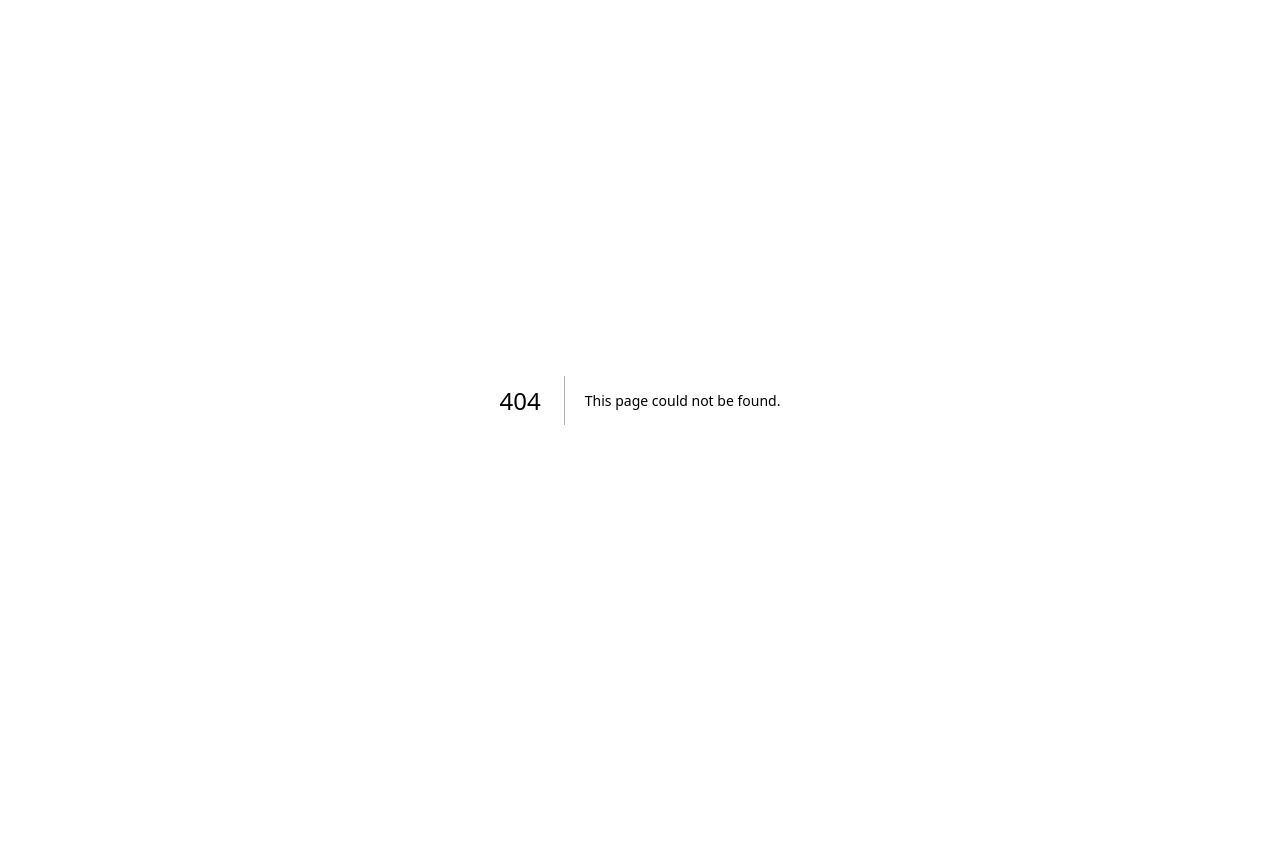
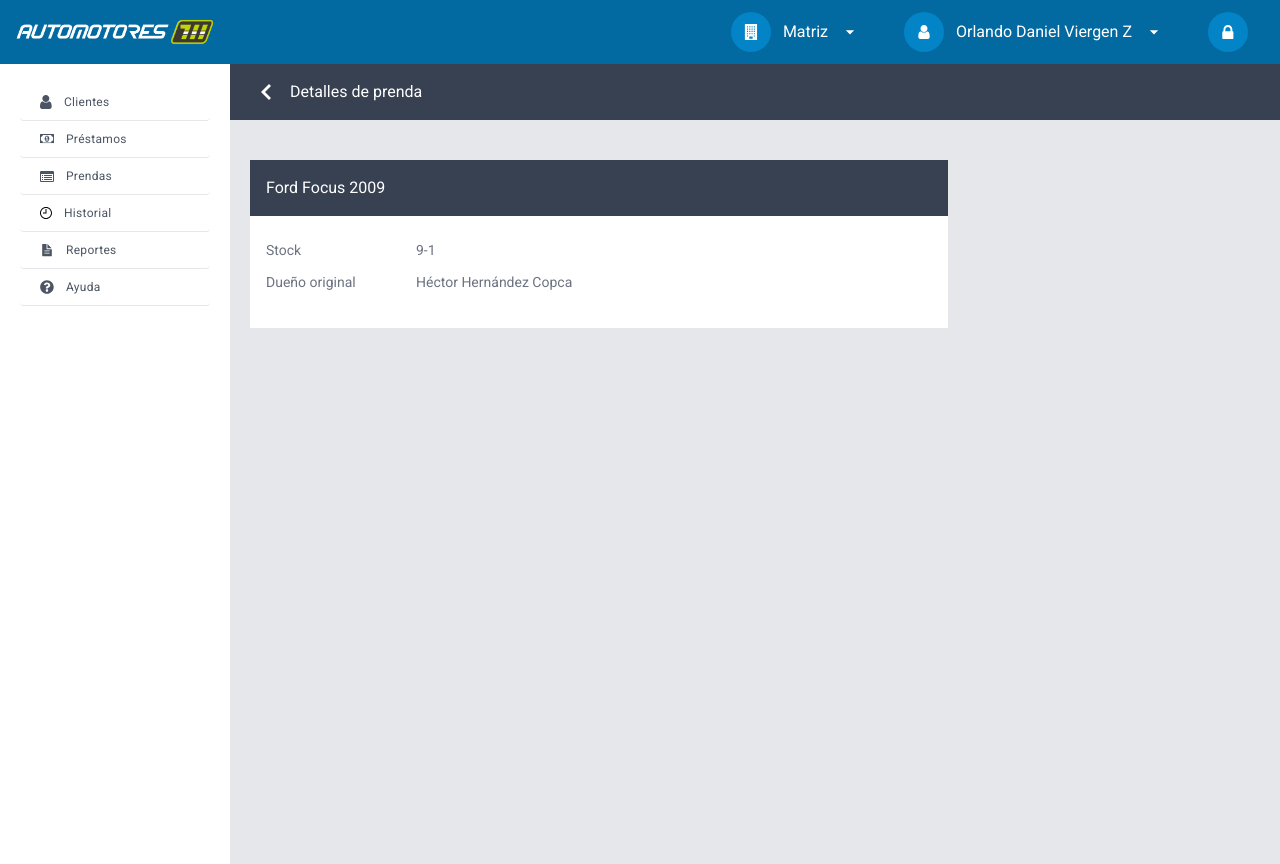
Before and after one commit to karen-nino/711-automotores, a Next.js app: page /pages/detalles-prenda in a window 1280 px wide. Before the commit this address had no page. Before the commit the page ends 800 px from the top, so only its background shows below. Built offline with nearby package versions, Linux system fonts and the light colour scheme.

Commit message:
detalles de prenda

```diff
--- /dev/null
+++ b/app/pages/detalles-prenda/page.js
@@ -0,0 +1,61 @@
+import React from 'react'
+import { Topbar, Sidebar } from '@/app/layouts/dashboard'
+
+const DetallesPrenda = () => {
+  return (
+    <div className='flex flex-col'>
+
+    <div className="grid h-screen grid-cols-[230px,1fr,1fr,1fr,1fr,1fr] grid-rows-[1fr,1fr]">
+
+        <section className="col-span-6">
+            <Topbar />
+        </section>
+
+        <section className="col-span-1 row-start-2">
+            <Sidebar />
+        </section>
+
+        <section className="col-span-5 row-start-2">
+            <div className='min-h-screen bg-gray-200'>
+
+                <article className='flex items-center pl-6 text-base text-white bg-gray-700 h-14'>
+                    <div className='mr-3'>
+                        <svg xmlns="http://www.w3.org/2000/svg" width="24" height="24" viewBox="0 0 24 24" fill="none">
+                            <path fill-rule="evenodd" clip-rule="evenodd" d="M15 20L7 12L15 4L17 6L11 12L17 18L15 20Z" fill="white" />
+                        </svg>
+                    </div>
+                    <span>Detalles de prenda</span>
+                </article>
+
+                <section className='mt-10 ml-5 w-[698px]'>
+
+                    <article className='pb-10'>
+                        <div className='w-full p-4 text-white bg-gray-700'>
+                            <h3>Ford Focus 2009</h3>
+                        </div>
+
+                        <div className='w-full px-4 py-6 text-gray-500 break-words bg-white'>
+                            <div className='flex pb-3 text-sm'>
+                                <div className='w-[150px]'>Stock</div>
+                                <div className=''>9-1</div>
+                            </div>
+                            <div className='flex pb-3 text-sm'>
+                                <div className='w-[150px]'>Dueño original</div>
+                                <div className=''>Héctor Hernández Copca</div>
+                            </div>
+                        </div>
+                    </article>
+
+
+                </section>
+
+            </div>
+        </section>
+
+    </div>
+
+</div>
+  )
+}
+
+export default DetallesPrenda
```
